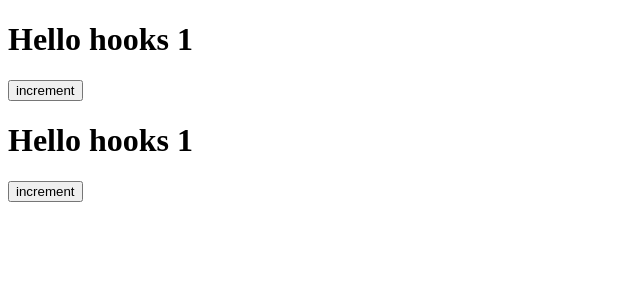
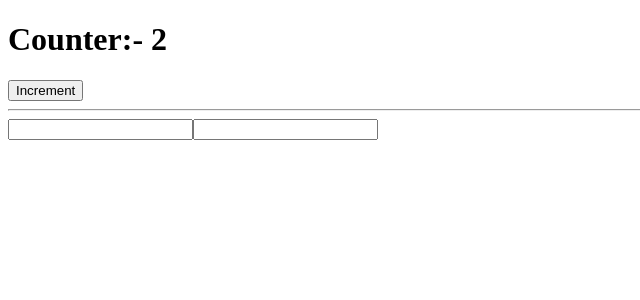
Before and after one commit to kishanYuvmedia/todo, a React (Vite) app: page / in a window 1280 px wide. Shown: the top 300 px of the page, without its empty margins (0-640 px from the left). Built offline with nearby package versions, Linux system fonts and the light colour scheme.

Commit message:
useeffect

```diff
--- a/src/App.jsx
+++ b/src/App.jsx
@@ -2,12 +2,15 @@ import Card from "./componets/Card";
 import Header from "./componets/header";
 import './App.css'
 import Hooks from "./componets/hooks";
+import UseEffectbox from "./componets/useeffectbox";
+import FormText from "./componets/formtext";
 function App() {
   return (
     <>
-    <Hooks/>
-
-
+    {/* <Hooks/> */}
+    <UseEffectbox/>
+    <hr/>
+    <FormText/>
 
       {/* <Card title={'Ajmer'} tag={<Card/>}>
         <h1>More Than
--- /dev/null
+++ b/src/componets/formtext.jsx
@@ -0,0 +1,18 @@
+import { useEffect, useState } from "react";
+
+const FormText=()=>{
+        const [name,setName]=useState(null)
+        let [color,setColor]=useState(null)
+    useEffect(()=>{
+            setName('')
+            setColor('black')
+    },[])
+    return(
+        <>
+            <input type="text" onKeyUp={(e)=>setName(e.target.value)} />
+            <input type="text" onKeyDown={(e)=>setColor(e.target.value)} />
+            <h1 style={{color:color}}>{name}</h1>
+        </>
+    )
+}
+export default FormText;
--- /dev/null
+++ b/src/componets/useeffectbox.jsx
@@ -0,0 +1,16 @@
+import { useEffect, useState } from "react";
+
+const UseEffectbox=()=>{
+    const [count,setCount]=useState(0)
+    const [status,setStatus]=useState(true)
+    useEffect(()=>{
+            setCount((value)=>value+1)
+    },[status])
+    return(
+        <>
+        <h1>Counter:- {count}</h1>
+        <button onClick={()=>setStatus((value)=>value==true?false:true)}>Increment</button>
+        </>
+    )
+}
+export default UseEffectbox;
```
